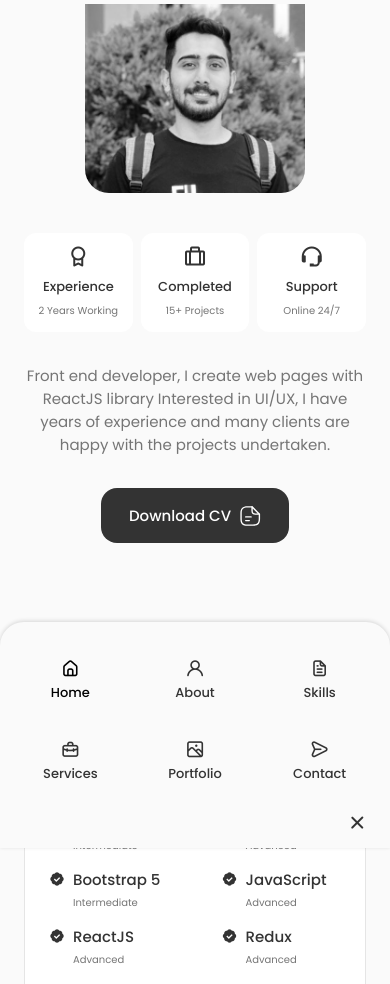
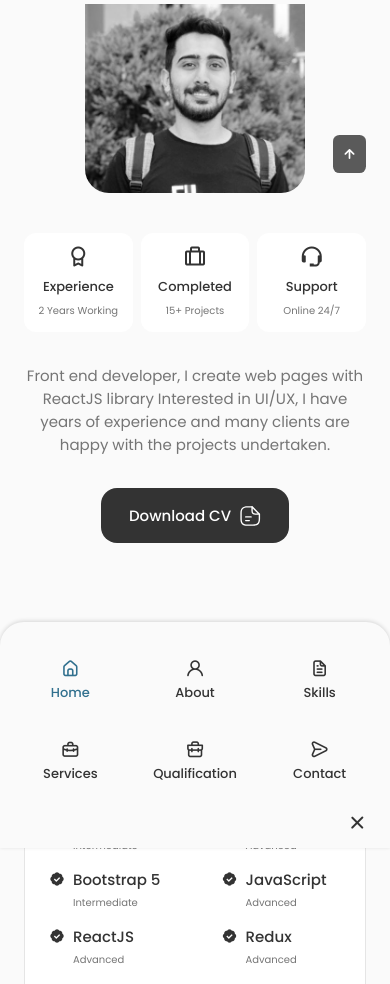
Before and after one commit to yahya-1/Portfolio-ReactJS, a React (Create React App) app: page / in a window 390 px wide. Shown: the part 840-1824 px from the top of the page. Built offline with nearby package versions, Linux system fonts and the light colour scheme.

Commit message:
Add a custom scroll to a page and it works to move to the home section with the shadow order of the header with scroll operation. relate #24

```diff
--- a/src/App.js
+++ b/src/App.js
@@ -6,6 +6,7 @@
 import Header from './components/header/Header';
 import Home from './components/home/Home';
 import Qualification from './components/qualification/Qualification';
+import ScrollUp from './components/scrollup/ScrollUp';
 import Services from './components/services/Services';
 import Skills from './components/skills/Skills';
 
@@ -21,8 +22,9 @@
         <Services />
         <Qualification />
         <Contact />
-        <Footer />
       </main>
+      <Footer />
+      <ScrollUp/>
     </>
   );
 }
--- a/src/components/header/Header.jsx
+++ b/src/components/header/Header.jsx
@@ -3,9 +3,19 @@
 import "./header.css"
 
 const Header = () => {
+
+    /* ========== change Background Header ========== */
+    window.addEventListener("scroll", function () {
+        const header = document.querySelector(".header");
+        if (this.scrollY >= 80) header.classList.add("scroll-header")
+        else header.classList.remove("scroll-header")
+    })
+
+
     /* ========== Toggle Menu ========== */
     const [Toggle, showMenu] = useState(false)
 
+    const [activeNav, setActiveNav] = useState("#home")
 
     return (
         <header className='header'>
@@ -15,37 +25,47 @@
                 <div className={Toggle ? "nav__menu show__menu" : "nav__menu"}>
                     <ul className='nav__list grid'>
                         <li className='nav__item'>
-                            <a href='#home' className='nav__link active-link'>
+                            <a href='#home'
+                                onClick={() => setActiveNav("#home")}
+                                className={activeNav === "#home" ? "nav__link active-link" : "nav__link"}>
                                 <i className='uil uil-estate nav__icon '></i> Home
                             </a>
                         </li>
 
                         <li className='nav__item'>
-                            <a href='#about' className='nav__link'>
+                            <a href='#about'
+                                onClick={() => setActiveNav("#about")}
+                                className={activeNav === "#about" ? "nav__link active-link" : "nav__link"}>
                                 <i className='uil uil-user nav__icon'></i> About
                             </a>
                         </li>
 
                         <li className='nav__item'>
-                            <a href='#skills' className='nav__link'>
+                            <a href='#skills' onClick={() => setActiveNav("#skills")}
+                                className={activeNav === "#skills" ? "nav__link active-link" : "nav__link"}>
                                 <i className='uil uil-file-alt nav__icon'></i> Skills
                             </a>
                         </li>
 
                         <li className='nav__item'>
-                            <a href='#services' className='nav__link'>
+                            <a href='#services' onClick={() => setActiveNav("#services")}
+                                className={activeNav === "#services" ? "nav__link active-link" : "nav__link"}>
                                 <i className='uil uil-briefcase-alt nav__icon'></i> Services
                             </a>
                         </li>
 
                         <li className='nav__item'>
-                            <a href='#portfolio' className='nav__link'>
-                                <i className='uil uil-scenery nav__icon'></i> Portfolio
+                            <a href='#qualification'
+                                onClick={() => setActiveNav("#qualification")}
+                                className={activeNav === "#qualification" ? "nav__link active-link" : "nav__link"}>
+                                <i className='uil uil-briefcase nav__icon'></i>Qualification
                             </a>
                         </li>
 
                         <li className='nav__item'>
-                            <a href='#contact' className='nav__link'>
+                            <a href='#contact'
+                                onClick={() => setActiveNav("#contact")}
+                                className={activeNav === "#contact" ? "nav__link active-link" : "nav__link"}>
                                 <i className='uil uil-message nav__icon'></i> Contact
                             </a>
                         </li>
--- a/src/components/header/header.css
+++ b/src/components/header/header.css
@@ -46,9 +46,12 @@
 
 .active-link,
 .nav__link:hover {
-    color: var(--title-color-dark);
+    color: rgb(49, 112, 142);
 }
 
+.scroll-header {
+    box-shadow: 0 -1px 4px rgba(0, 0, 0, 0.15);
+}
 
 /* ========== BREAKPOINTS ========== */
 /* For medium devices */
--- /dev/null
+++ b/src/components/scrollup/ScrollUp.jsx
@@ -0,0 +1,18 @@
+import React from 'react'
+import "./scrollup.css"
+
+const ScrollUp = () => {
+
+    window.addEventListener("scroll",function () {
+        const scrollUp = document.querySelector(".scrollUp");
+        if (this.scrollY >= 560) scrollUp.classList.add("show-scroll")
+        else scrollUp.classList.remove("show-scroll")
+    })
+  return (
+      <a href='#' className='scrollUp'>
+          <i className='uil uil-arrow-up scrollUp-icon'></i>
+    </a>
+  )
+}
+
+export default ScrollUp
--- /dev/null
+++ b/src/components/scrollup/scrollup.css
@@ -0,0 +1,53 @@
+.scrollUp {
+
+    position: fixed;
+    right: 2.5rem;
+    bottom: -20%;
+    background-color: var(--title-color);
+    opacity: 0.8;
+    padding: 0.3rem 0.5rem;
+    border-radius: 0.4rem;
+    z-index: var(--z-tooltip);
+    transition: .4s;
+}
+
+.scrollUp-icon {
+    font-size: 1.5rem;
+    color: var(--container-color);
+}
+
+.scrollUp:hover {
+    background-color: var(--title-color-dark);
+}
+
+/* show scroll*/
+.show-scroll {
+    bottom: 3rem;
+}
+
+
+/* ========== BREAKPOINTS ========== */
+/* For large devices */
+@media screen and (max-width:992px) {
+    .scrollUp{
+        right: 1.5rem;
+        padding: 0.25rem 0.4rem;
+    }
+
+    .scrollUp-icon{
+        font-size: 1.25rem;
+    }
+}
+
+/* For medium devices */
+@media screen and (max-width:768px) {
+    .show-scroll{
+        bottom: 4rem;
+    }
+}
+/* For small devices */
+@media screen and (max-width:350px) {
+    .scrollUp{
+        right: 1rem;
+    }
+}
```
